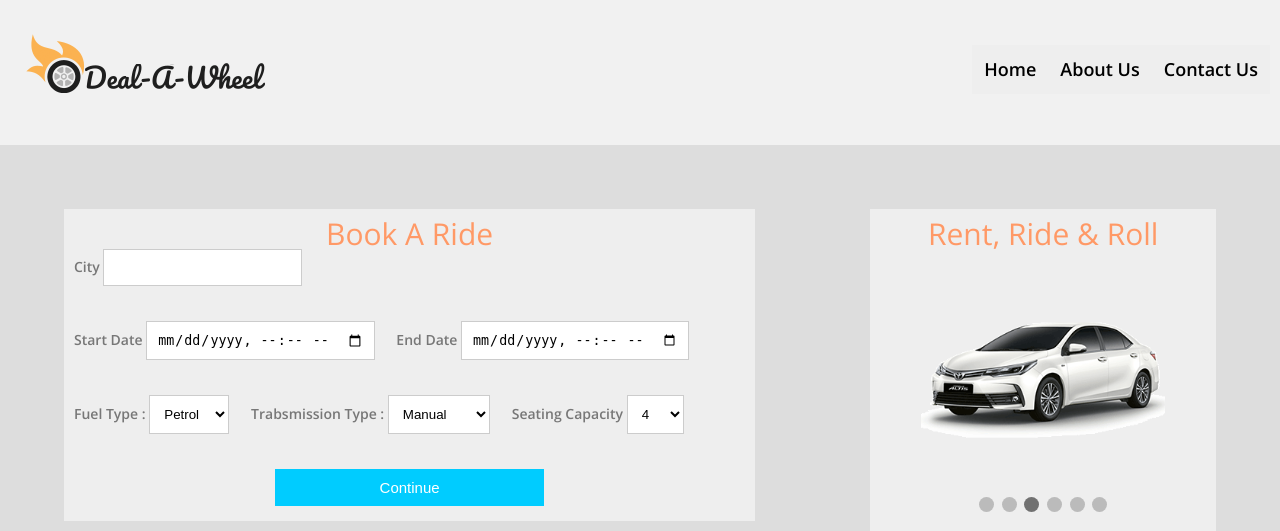
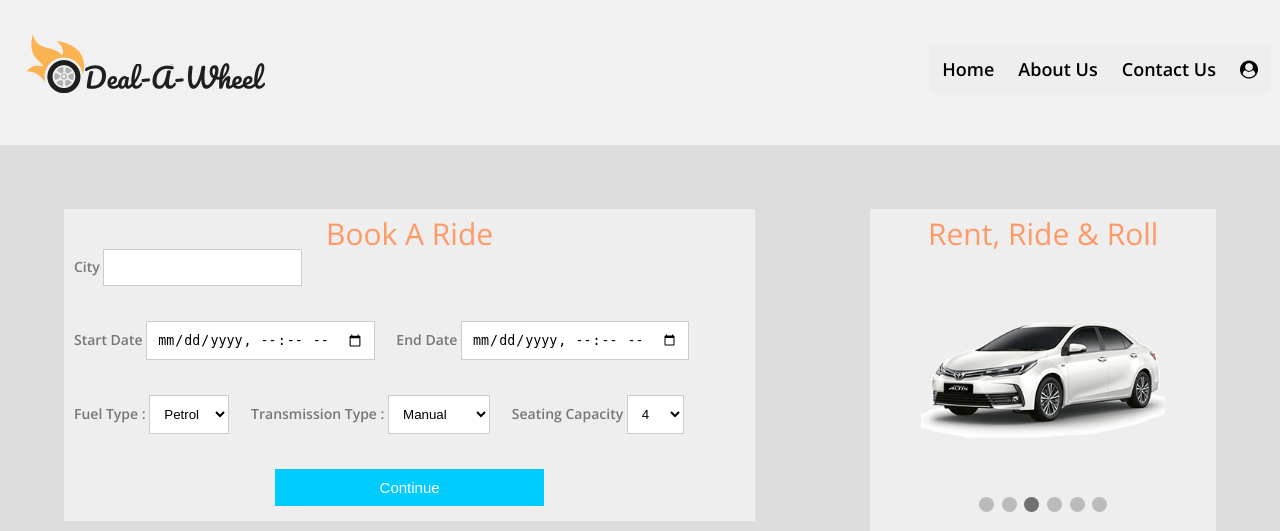
Before and after one commit to dhavalhariyani/deal-a-wheel, a PHP site: page / in a window 1280 px wide. Shown: the top 531 px of the page. Run offline with PHP 8.4, Linux system fonts and the light colour scheme.

Commit message:
Add files via upload

```diff
--- a/about.html
+++ b/about.html
@@ -15,6 +15,7 @@
     <a href="index.html">Home</a>
     <a href="about.html">About Us</a>
     <a href="contact.html">Contact Us</a>
+    <a href="admin"><i class="fa fa-user-circle"></i></a>
   </div>
 </div>
 
--- a/contact.html
+++ b/contact.html
@@ -17,6 +17,7 @@
     <a href="index.html">Home</a>
     <a href="about.html">About Us</a>
     <a href="contact.html">Contact Us</a>
+    <a href="admin"><i class="fa fa-user-circle"></i></a>
   </div>
 </div>
 
--- a/index.php
+++ b/index.php
@@ -9,6 +9,7 @@
     <meta name="viewport" content="width=device-width, initial-scale=1.0">
     <link rel="stylesheet" type="text/css" href="css/main.css">
     <title>Deal-A-Wheel</title>
+    <link rel="icon" href="logo-only.png">
     <link rel="stylesheet" href="https://stackpath.bootstrapcdn.com/font-awesome/4.7.0/css/font-awesome.min.css" integrity="sha384-wvfXpqpZZVQGK6TAh5PVlGOfQNHSoD2xbE+QkPxCAFlNEevoEH3Sl0sibVcOQVnN" crossorigin="anonymous">
 
     <style type="text/css">
@@ -67,6 +68,7 @@
     <a href="index.html">Home</a>
     <a href="about.html">About Us</a>
     <a href="contact.html">Contact Us</a>
+    <a href="admin"><i class="fa fa-user-circle"></i></a>
   </div>
 </div>
 
@@ -98,7 +100,7 @@
 
           &nbsp;&nbsp;&nbsp;&nbsp;
 
-          <label for="transmission_type">Trabsmission Type : </label>
+          <label for="transmission_type">Transmission Type : </label>
       <select name="transmission_type">
         <option value="manual">Manual</option>
         <option value="auto">Automatic</option>
```
